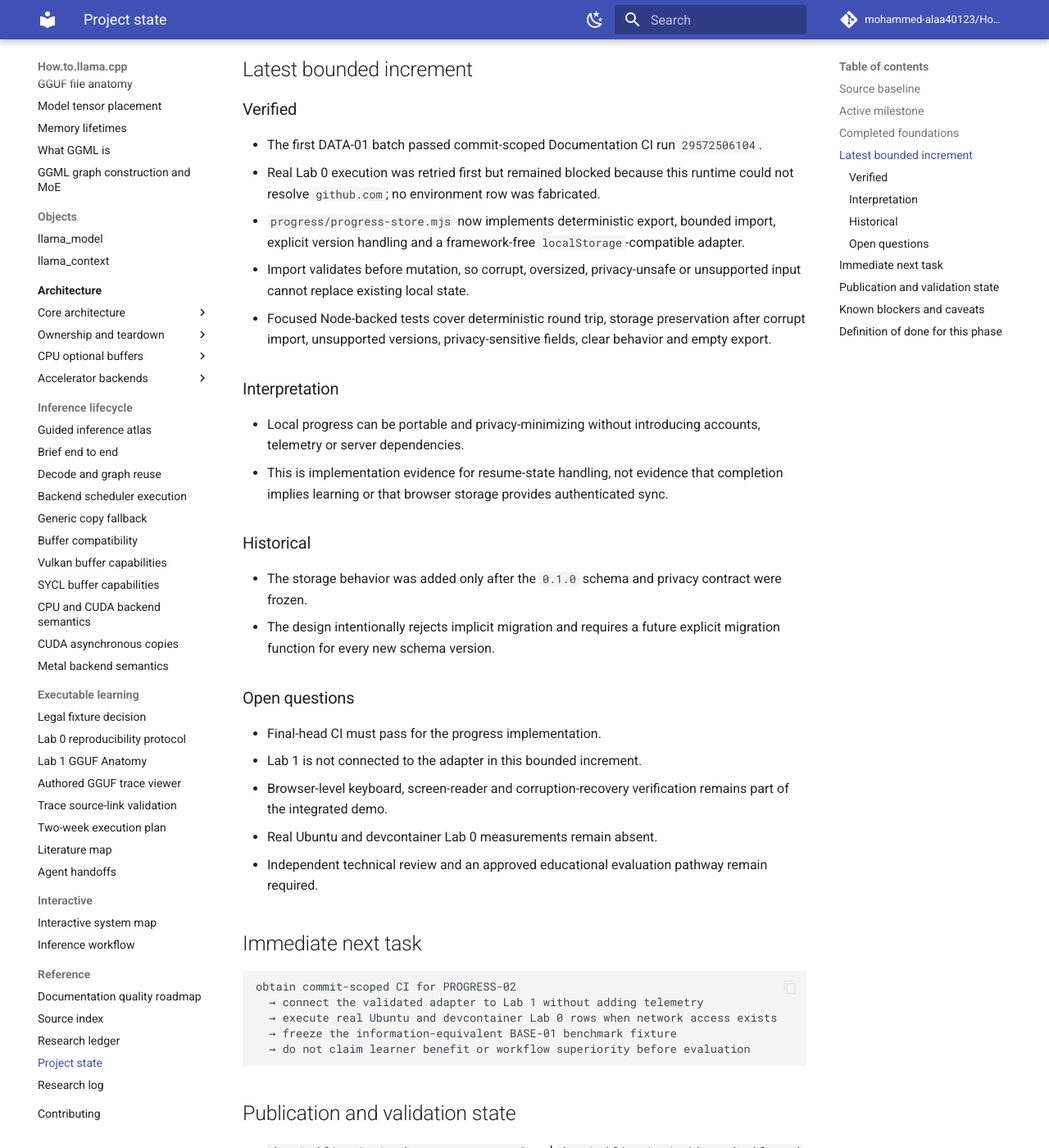
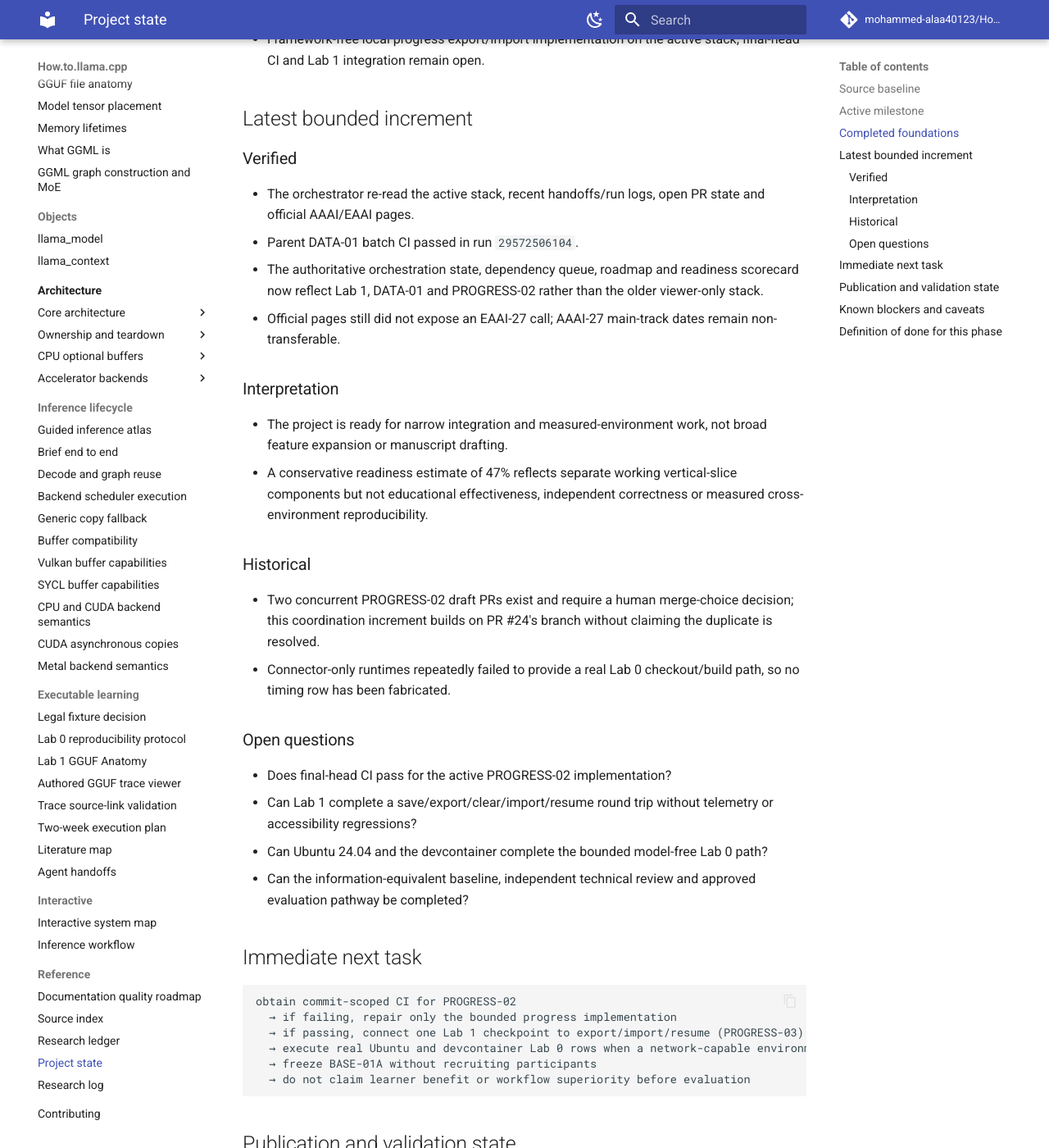
Before and after one commit to mohammed-alaa40123/How.to.llama.cpp, an MkDocs documentation site: the page built from docs/reference/project-state.md, in a window 1280 px wide and 1400 px high, scrolled down 1033 px. Shown: the whole window at 82% size. Built offline with MkDocs 1.6.1 and Material for MkDocs 9.7.7, drawn with Linux system fonts in a browser that asks for light colours; comment, search, counter and statistics services are not loaded; some of the changed text lies outside the part shown.

Commit message:
Update project state for EAAI orchestration refresh

````diff
--- a/docs/reference/project-state.md
+++ b/docs/reference/project-state.md
@@ -12,7 +12,7 @@
 
 ## Active milestone
 
-**Executable-learning Week 1 foundation — validated vertical slices plus auditable retrospective evidence**
+**Executable-learning Week 1 foundation transitioning to Week 2 integration and measured evidence**
 
 ## Completed foundations
 
@@ -25,59 +25,60 @@
 - Deterministic GGUF-layout figure with provenance and exact replay.
 - Browser-first GGUF Anatomy slice with Predict-Discover-Explain checkpoints.
 - DATA-01 contract and first three-archetype retrospective batch with passing parent CI.
+- Framework-free local progress export/import implementation on the active stack; final-head CI and Lab 1 integration remain open.
 
 ## Latest bounded increment
 
 ### Verified
 
-- The first DATA-01 batch passed commit-scoped Documentation CI run `29572506104`.
-- Real Lab 0 execution was retried first but remained blocked because this runtime could not resolve `github.com`; no environment row was fabricated.
-- `progress/progress-store.mjs` now implements deterministic export, bounded import, explicit version handling and a framework-free `localStorage`-compatible adapter.
-- Import validates before mutation, so corrupt, oversized, privacy-unsafe or unsupported input cannot replace existing local state.
-- Focused Node-backed tests cover deterministic round trip, storage preservation after corrupt import, unsupported versions, privacy-sensitive fields, clear behavior and empty export.
+- The orchestrator re-read the active stack, recent handoffs/run logs, open PR state and official AAAI/EAAI pages.
+- Parent DATA-01 batch CI passed in run `29572506104`.
+- The authoritative orchestration state, dependency queue, roadmap and readiness scorecard now reflect Lab 1, DATA-01 and PROGRESS-02 rather than the older viewer-only stack.
+- Official pages still did not expose an EAAI-27 call; AAAI-27 main-track dates remain non-transferable.
 
 ### Interpretation
 
-- Local progress can be portable and privacy-minimizing without introducing accounts, telemetry or server dependencies.
-- This is implementation evidence for resume-state handling, not evidence that completion implies learning or that browser storage provides authenticated sync.
+- The project is ready for narrow integration and measured-environment work, not broad feature expansion or manuscript drafting.
+- A conservative readiness estimate of 47% reflects separate working vertical-slice components but not educational effectiveness, independent correctness or measured cross-environment reproducibility.
 
 ### Historical
 
-- The storage behavior was added only after the `0.1.0` schema and privacy contract were frozen.
-- The design intentionally rejects implicit migration and requires a future explicit migration function for every new schema version.
+- Two concurrent PROGRESS-02 draft PRs exist and require a human merge-choice decision; this coordination increment builds on PR #24's branch without claiming the duplicate is resolved.
+- Connector-only runtimes repeatedly failed to provide a real Lab 0 checkout/build path, so no timing row has been fabricated.
 
 ### Open questions
 
-- Final-head CI must pass for the progress implementation.
-- Lab 1 is not connected to the adapter in this bounded increment.
-- Browser-level keyboard, screen-reader and corruption-recovery verification remains part of the integrated demo.
-- Real Ubuntu and devcontainer Lab 0 measurements remain absent.
-- Independent technical review and an approved educational evaluation pathway remain required.
+- Does final-head CI pass for the active PROGRESS-02 implementation?
+- Can Lab 1 complete a save/export/clear/import/resume round trip without telemetry or accessibility regressions?
+- Can Ubuntu 24.04 and the devcontainer complete the bounded model-free Lab 0 path?
+- Can the information-equivalent baseline, independent technical review and approved evaluation pathway be completed?
 
 ## Immediate next task
 
 ```text
 obtain commit-scoped CI for PROGRESS-02
-  → connect the validated adapter to Lab 1 without adding telemetry
-  → execute real Ubuntu and devcontainer Lab 0 rows when network access exists
-  → freeze the information-equivalent BASE-01 benchmark fixture
+  → if failing, repair only the bounded progress implementation
+  → if passing, connect one Lab 1 checkpoint to export/import/resume (PROGRESS-03)
+  → execute real Ubuntu and devcontainer Lab 0 rows when a network-capable environment exists
+  → freeze BASE-01A without recruiting participants
   → do not claim learner benefit or workflow superiority before evaluation
 ```
 
 ## Publication and validation state
 
-- `docs/publication/orchestrator-state.md` and `docs/publication/evidence-backlog.md` remain authoritative.
+- `docs/publication/orchestrator-state.md` is the single source of truth.
+- `docs/publication/evidence-backlog.md` separates the evidenced Lab 0 contract from blocked measured rows.
 - Passing CI establishes deterministic integration, not learner benefit or workflow superiority.
 - No participant data, learner identity, model weights, telemetry, credentials, paid API generation, native instrumentation or manuscript prose were introduced.
 
 ## Known blockers and caveats
 
-- **Lab 0 execution:** this runtime still cannot resolve `github.com`; no real environment row was fabricated.
-- **Retrospective accuracy:** historical tool-call and human-minute values may be incomplete and must never be guessed.
-- **Independent review:** the three-run batch requires a human coding check before publication analysis.
-- **Workflow comparison:** DATA-01 enables analysis but does not replace BASE-01.
+- **Progress CI:** the connected status surface exposed no commit-scoped result for head `43f694b6bc603623b924ffcb3e81286636654fa9`; no pass is inferred.
+- **Duplicate progress PRs:** PR #23 and PR #24 overlap and require human resolution before merge.
+- **Lab 0 execution:** no real Ubuntu/devcontainer row exists.
+- **Retrospective accuracy:** the first three records require independent coding review; missing values must never be guessed.
+- **Independent review:** no nominated llama.cpp/GGML reviewer has signed off.
 - **Educational effectiveness:** no learner-benefit claim is permitted before an approved evaluation and fair baseline.
-- **Progress integration:** this increment provides the adapter, but Lab 1 does not yet save learner answers.
 - **Live site:** verify Pages only after the stacked chain merges to `main` and deploys.
 
 ## Definition of done for this phase
@@ -85,4 +86,4 @@
 - Complete learning contracts, legal fixture policy and three-tier platform boundaries.
 - Deterministic fixture, trace, figure, browser lab and model-free Lab 0 validation contracts.
 - Accessibility and privacy fallbacks for every introduced artifact.
-- Real Lab 0 environment evidence, progress import/export integrated into one lab, first retrospective dataset review and passing integrated CI.
+- Measured Lab 0 Ubuntu/devcontainer evidence, progress integrated into one Lab 1 checkpoint, reviewed first retrospective dataset, media lifecycle dry run and passing integrated CI.
````
Also changed, not shown: other parts of docs/reference/project-state.md (+1 -1 lines).
